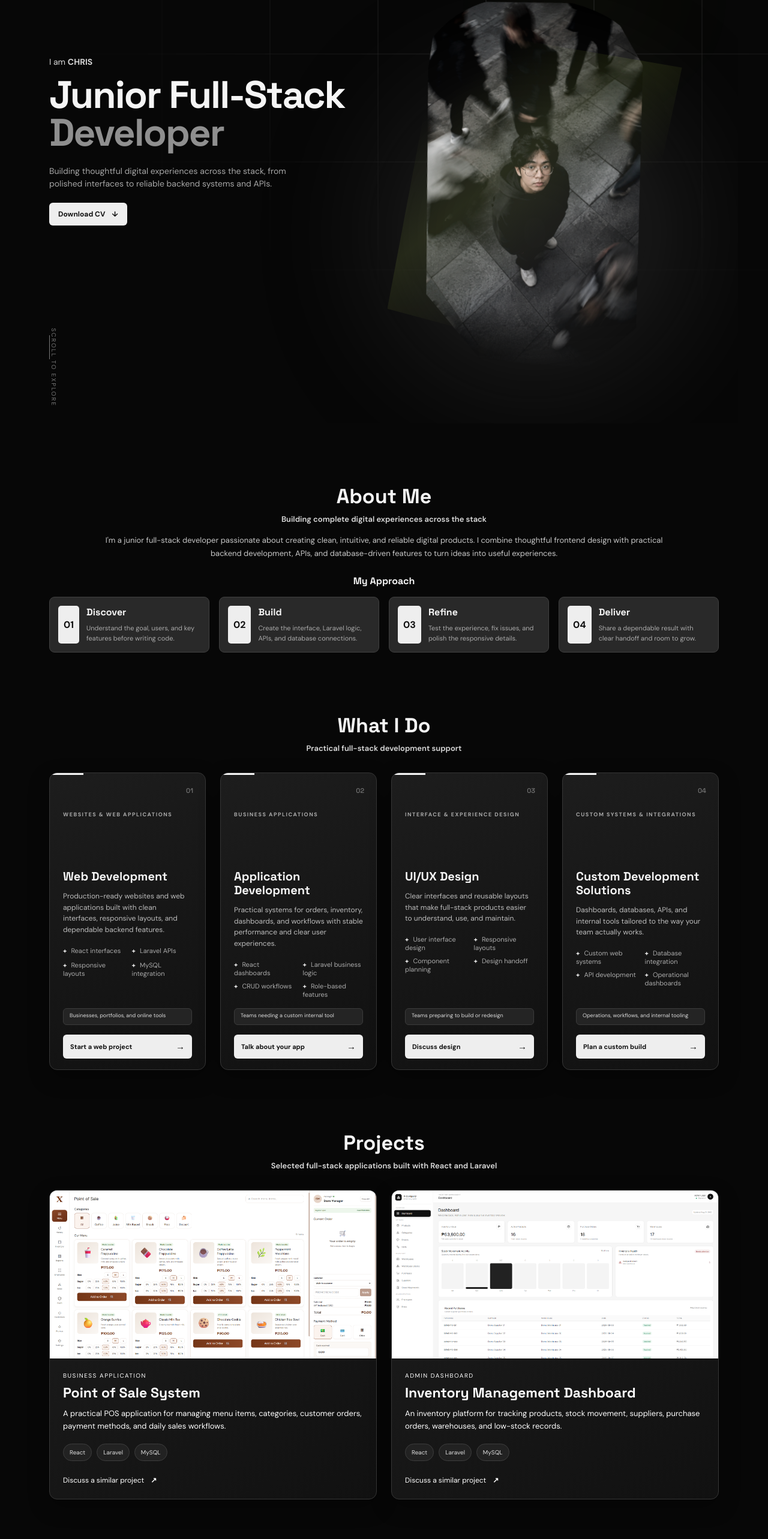
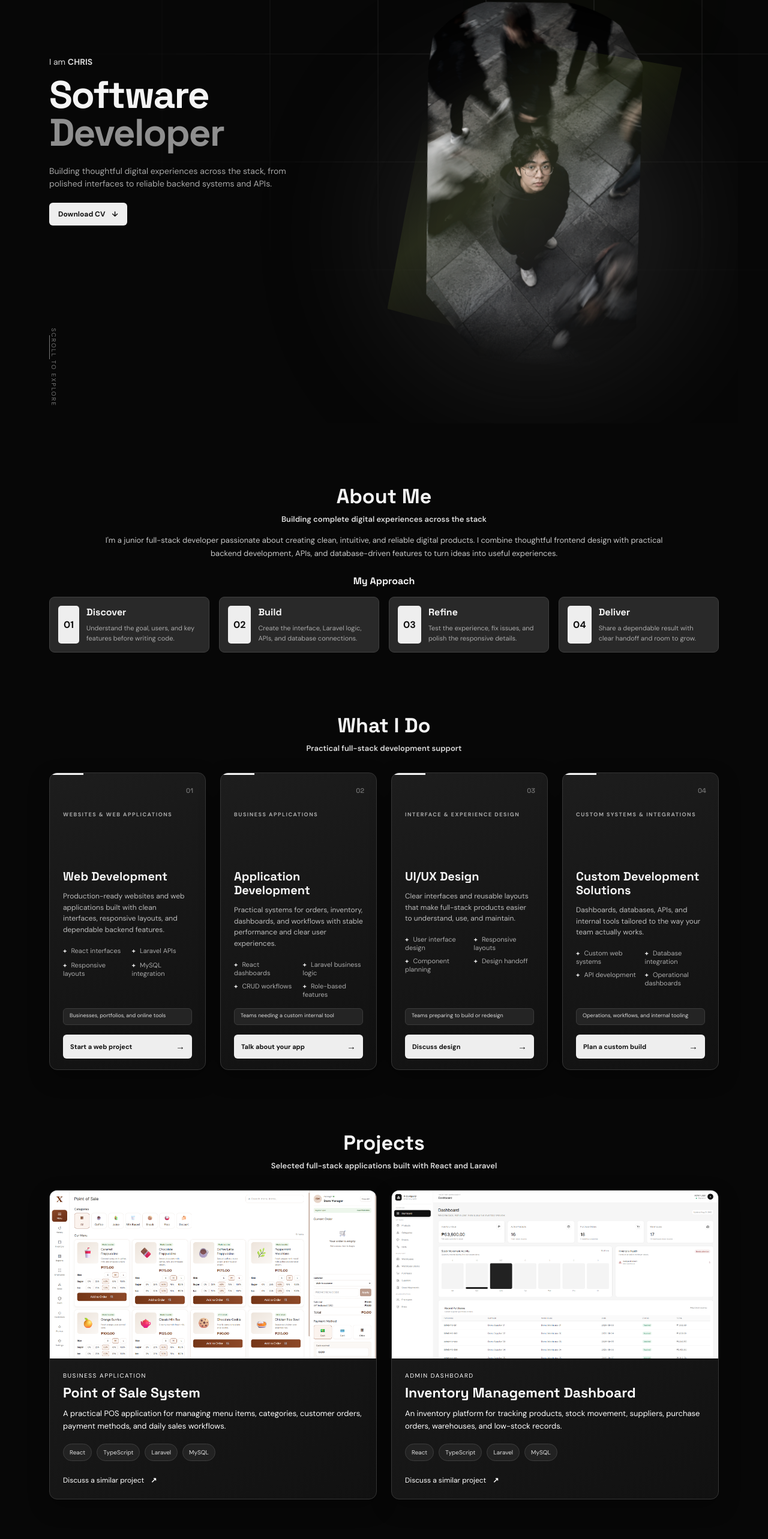
Before and after one commit to kurisu29/dev-profile, a React (Vite) app: page / in a window 1280 px wide. Shown: the part 180-2746 px from the top of the page at 60% size. Built offline with nearby package versions, Linux system fonts and the light colour scheme.

Commit message:
update with current cv

```diff
--- a/src/App.tsx
+++ b/src/App.tsx
@@ -68,14 +68,14 @@ const projects = [
     type: "Business Application",
     image: posScreenshot,
     text: "A practical POS application for managing menu items, categories, customer orders, payment methods, and daily sales workflows.",
-    tags: ["React", "Laravel", "MySQL"],
+    tags: ["React", "TypeScript", "Laravel", "MySQL"],
   },
   {
     title: "Inventory Management Dashboard",
     type: "Admin Dashboard",
     image: inventoryDashboard,
     text: "An inventory platform for tracking products, stock movement, suppliers, purchase orders, warehouses, and low-stock records.",
-    tags: ["React", "Laravel", "MySQL"],
+    tags: ["React", "TypeScript", "Laravel", "MySQL"],
   },
 ];
 
@@ -198,7 +198,8 @@ function App() {
             I am <strong>CHRIS</strong>
           </p>
           <h1>
-            Junior Full-Stack
+            {/* Junior Full-Stack */}
+            Software
             <br />
             <em>Developer</em>
           </h1>
@@ -206,7 +207,7 @@ function App() {
             Building thoughtful digital experiences across the stack, from
             polished interfaces to reliable backend systems and APIs.
           </p>
-          <a className="button" href="/chris-cv.pdf" download>
+          <a className="button" href="/TorradoChrisCV.pdf" download="TorradoChrisCV.pdf">
             Download CV <span>↓</span>
           </a>
           <div className="socials"></div>
```
Also changed, not shown: 2 other files (tests, documents, lock files or other folders). Lines whose indentation alone changed are shown as unchanged.
